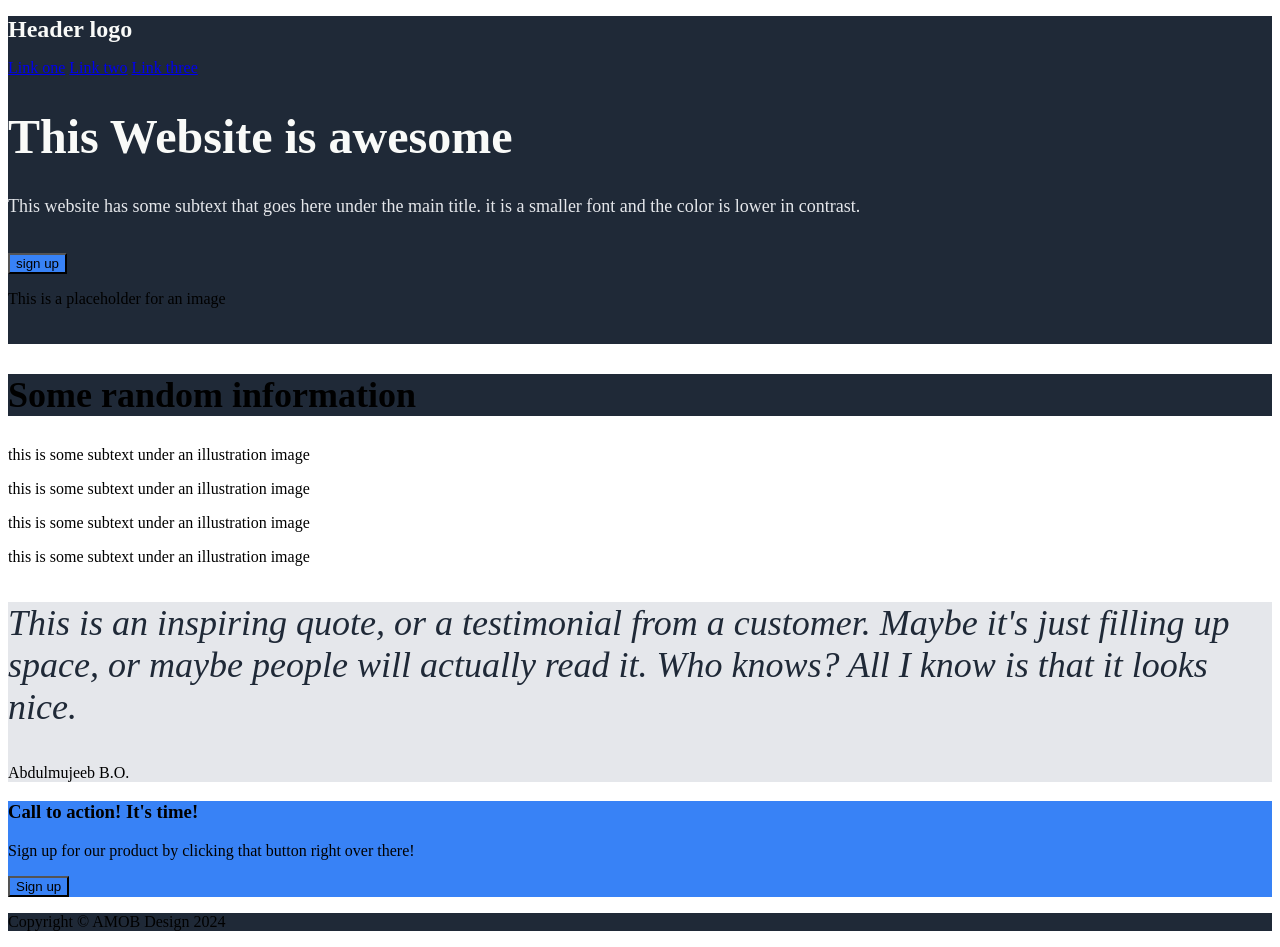
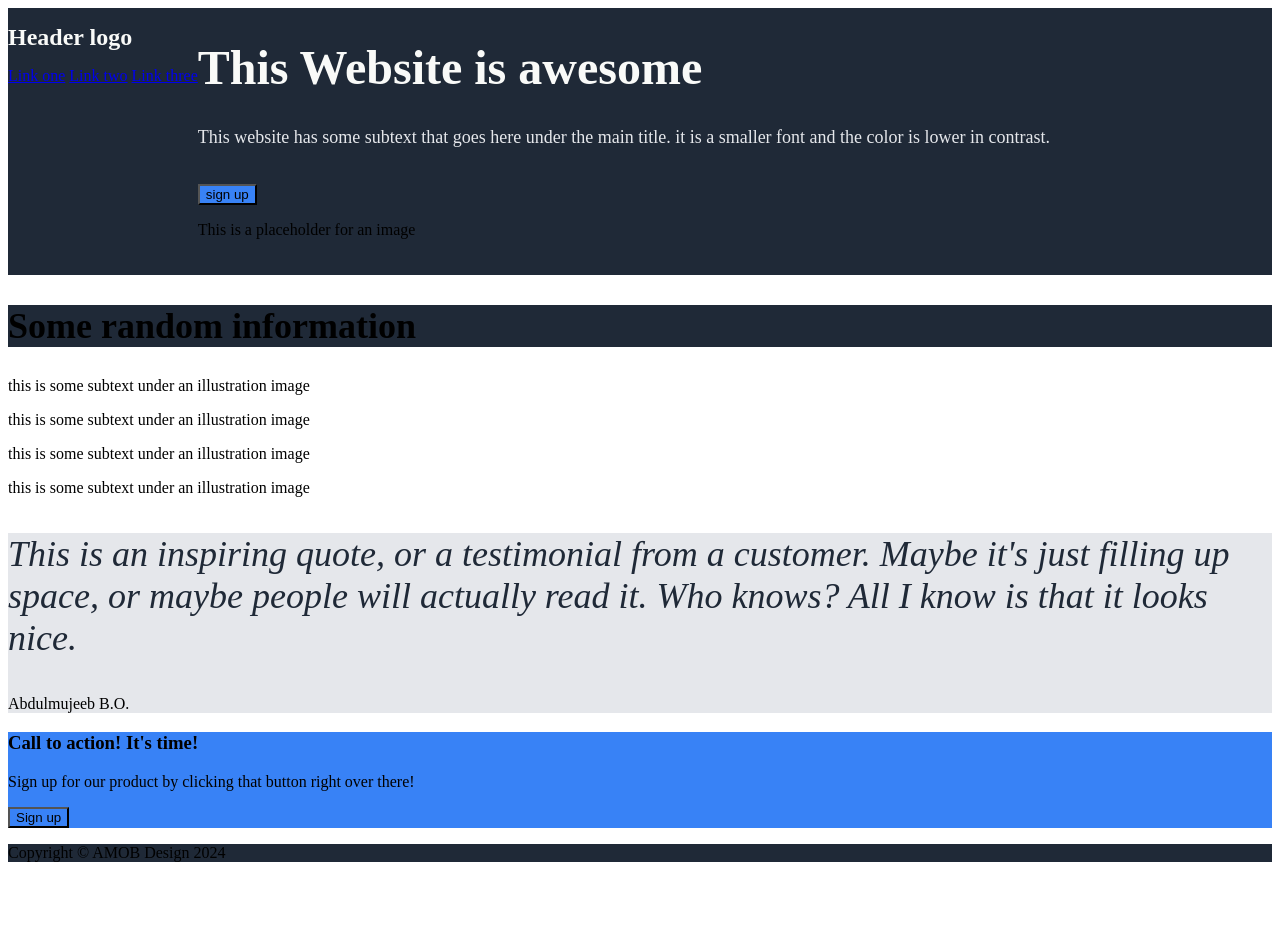
Before and after one commit to AMOB-Kahuna/landing-page, a plain HTML site: page index.html in a window 1280 px wide. After the commit the page ends 878 px from the top, so only its background shows below. Drawn offline with Linux system fonts and the light colour scheme.

Commit message:
Edit index.html and style.css

```diff
--- a/index.html
+++ b/index.html
@@ -8,7 +8,7 @@
 </head>
 <body>
     <div id="hero">
-        <div>
+        <div id="hero1">
             <h1 id="logo">Header logo</h1>
             <div class="link">
                 <a href="#">Link one</a>
@@ -16,7 +16,7 @@
                 <a href="#">Link three</a>
             </div>
         </div>
-        <div>
+        <div id="hero2">
             <div>
                 <h1 id="mainText">This Website is awesome</h1>
                 <p id="secondaryText">This website has some subtext that goes here under the main title.
--- a/style.css
+++ b/style.css
@@ -3,6 +3,7 @@
 }
 #hero{
     padding-bottom: 20px;
+    display: flex;
 }
 #mainText{
     font-size: 48px;
@@ -33,4 +34,6 @@ button, #callToAction{
     font-size: 36px;
     font-weight: lighter;
     font-style: italic;
+}#hero1{
+    align-items: center;
 }
```
